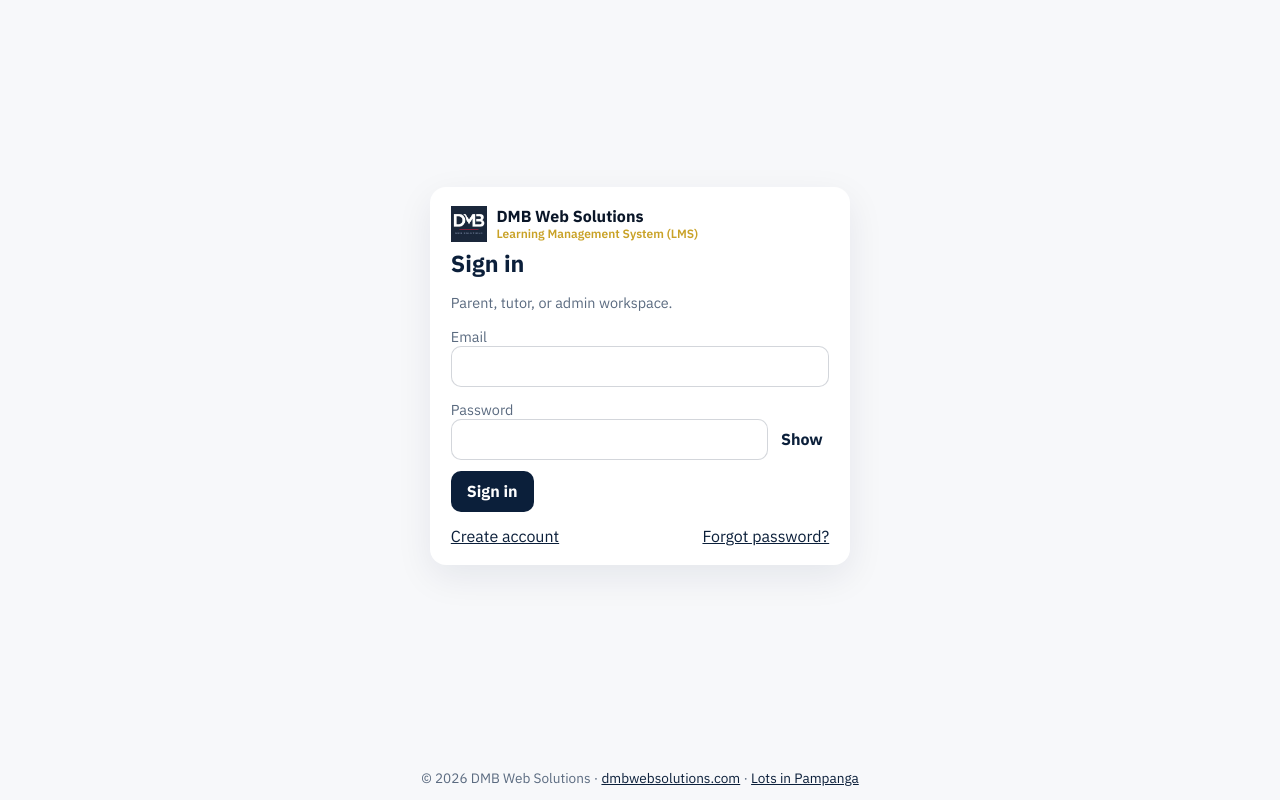
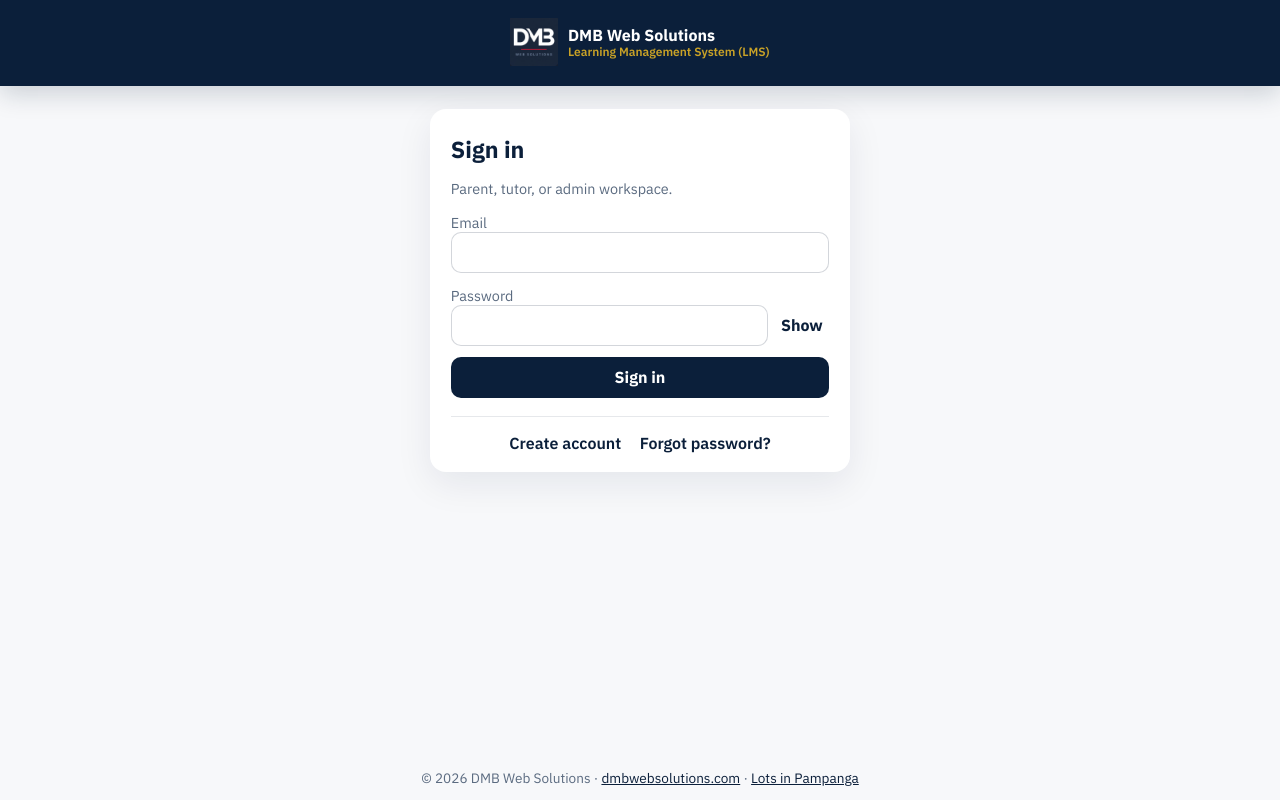
Before and after one commit to deo-bernal/DMB-LMS, a React (Create React App) app in the folder DMB.LMS.WEB/: page /lms/login in a window 1280 px wide. Built offline with nearby package versions, Linux system fonts and the light colour scheme; no server answers.

Commit message:
Put the LMS brand in a top header and group the login footer links.

```diff
--- a/DMB.LMS.WEB/src/index.css
+++ b/DMB.LMS.WEB/src/index.css
@@ -70,9 +70,40 @@
   box-shadow: var(--shadow);
   padding: 1.2rem 1.3rem;
 }
-.auth-page { min-height: calc(100vh - 48px); display: grid; place-items: center; padding: 2rem 1rem; }
+.auth-page {
+  min-height: calc(100vh - 48px);
+  display: flex;
+  flex-direction: column;
+  align-items: center;
+  padding: 0 1rem 2.4rem;
+}
+.auth-hero {
+  width: 100vw;
+  margin: 0 -1rem 1.4rem;
+  background: var(--navy);
+  color: #fff;
+  padding: 1.15rem 1.4rem 1.25rem;
+  display: flex;
+  justify-content: center;
+  box-shadow: 0 8px 24px rgba(11, 31, 58, 0.18);
+}
+.auth-hero .brand-name { color: #fff; }
+.auth-hero .brand-sub { color: var(--gold); max-width: none; }
+.auth-hero .brand img { width: 48px; height: 48px; }
 .auth-page .card { width: min(420px, 100%); }
-.auth-links { display: flex; justify-content: space-between; margin-top: 0.9rem; }
+.auth-page .card > button[type="submit"] { width: 100%; }
+.auth-links {
+  display: flex;
+  justify-content: center;
+  align-items: center;
+  flex-wrap: wrap;
+  gap: 0.35rem 1.15rem;
+  margin: 1.15rem 0 0;
+  padding-top: 1rem;
+  border-top: 1px solid var(--line);
+}
+.auth-links a { font-weight: 600; text-decoration: none; }
+.auth-links a:hover { text-decoration: underline; }
 .field { margin: 0.7rem 0; }
 .field label, .muted { color: var(--muted); font-size: 0.9rem; }
 h1 { margin: 0.4rem 0 0.8rem; color: var(--heading); font-size: 1.45rem; }
--- a/DMB.LMS.WEB/src/lms/components/auth/Activate.tsx
+++ b/DMB.LMS.WEB/src/lms/components/auth/Activate.tsx
@@ -1,7 +1,7 @@
 import { FormEvent, useState } from "react";
 import { Link, useSearchParams } from "react-router-dom";
 import http from "../../services/http.service";
-import BrandMark from "../layout/BrandMark";
+import AuthLayout from "./AuthLayout";
 
 export default function Activate() {
   const [params] = useSearchParams();
@@ -17,14 +17,14 @@
     }
   };
   return (
-    <div className="auth-page">
+    <AuthLayout>
       <form className="card" onSubmit={onSubmit}>
-        <BrandMark /><h1>Activate account</h1>
+        <h1>Activate account</h1>
         {message ? <p>{message}</p> : null}
         {error ? <p className="error">{error}</p> : null}
         <button type="submit">Activate</button>
         <div className="auth-links"><Link to="/login">Back to sign in</Link></div>
       </form>
-    </div>
+    </AuthLayout>
   );
 }
--- /dev/null
+++ b/DMB.LMS.WEB/src/lms/components/auth/AuthLayout.tsx
@@ -0,0 +1,13 @@
+import { ReactNode } from "react";
+import BrandMark from "../layout/BrandMark";
+
+export default function AuthLayout({ children }: { children: ReactNode }) {
+  return (
+    <div className="auth-page">
+      <header className="auth-hero">
+        <BrandMark />
+      </header>
+      {children}
+    </div>
+  );
+}
--- a/DMB.LMS.WEB/src/lms/components/auth/ForgotPassword.tsx
+++ b/DMB.LMS.WEB/src/lms/components/auth/ForgotPassword.tsx
@@ -1,7 +1,7 @@
 import { FormEvent, useState } from "react";
 import { Link } from "react-router-dom";
 import http from "../../services/http.service";
-import BrandMark from "../layout/BrandMark";
+import AuthLayout from "./AuthLayout";
 
 export default function ForgotPassword() {
   const [email, setEmail] = useState("");
@@ -12,14 +12,14 @@
     setMessage(res.data.message);
   };
   return (
-    <div className="auth-page">
+    <AuthLayout>
       <form className="card" onSubmit={onSubmit}>
-        <BrandMark /><h1>Forgot password</h1>
+        <h1>Forgot password</h1>
         {message ? <p>{message}</p> : null}
         <div className="field"><label>Email</label><input value={email} onChange={(e) => setEmail(e.target.value)} required /></div>
         <button type="submit">Send reset link</button>
         <div className="auth-links"><Link to="/login">Back to sign in</Link></div>
       </form>
-    </div>
+    </AuthLayout>
   );
 }
--- a/DMB.LMS.WEB/src/lms/components/auth/Login.tsx
+++ b/DMB.LMS.WEB/src/lms/components/auth/Login.tsx
@@ -1,7 +1,7 @@
 import { FormEvent, useState } from "react";
 import { Link, useNavigate } from "react-router-dom";
 import { useAuth } from "../../../contexts/JWTAuthContext";
-import BrandMark from "../layout/BrandMark";
+import AuthLayout from "./AuthLayout";
 import PasswordField from "./PasswordField";
 
 export default function Login() {
@@ -26,9 +26,8 @@
   };
 
   return (
-    <div className="auth-page">
+    <AuthLayout>
       <form className="card" onSubmit={onSubmit}>
-        <BrandMark />
         <h1>Sign in</h1>
         <p className="muted">Parent, tutor, or admin workspace.</p>
         {error ? <p className="error">{error}</p> : null}
@@ -40,6 +39,6 @@
           <Link to="/forgot-password">Forgot password?</Link>
         </div>
       </form>
-    </div>
+    </AuthLayout>
   );
 }
--- a/DMB.LMS.WEB/src/lms/components/auth/Register.tsx
+++ b/DMB.LMS.WEB/src/lms/components/auth/Register.tsx
@@ -1,7 +1,7 @@
 import { FormEvent, useState } from "react";
 import { Link } from "react-router-dom";
 import http from "../../services/http.service";
-import BrandMark from "../layout/BrandMark";
+import AuthLayout from "./AuthLayout";
 import PasswordField from "./PasswordField";
 
 export default function Register() {
@@ -21,9 +21,8 @@
   };
 
   return (
-    <div className="auth-page">
+    <AuthLayout>
       <form className="card" onSubmit={onSubmit}>
-        <BrandMark />
         <h1>Create account</h1>
         {message ? <p>{message}</p> : null}
         {error ? <p className="error">{error}</p> : null}
@@ -41,6 +40,6 @@
         <button type="submit">Create account</button>
         <div className="auth-links"><Link to="/login">Back to sign in</Link></div>
       </form>
-    </div>
+    </AuthLayout>
   );
 }
--- a/DMB.LMS.WEB/src/lms/components/auth/ResetPassword.tsx
+++ b/DMB.LMS.WEB/src/lms/components/auth/ResetPassword.tsx
@@ -1,7 +1,7 @@
 import { FormEvent, useState } from "react";
 import { Link, useSearchParams } from "react-router-dom";
 import http from "../../services/http.service";
-import BrandMark from "../layout/BrandMark";
+import AuthLayout from "./AuthLayout";
 import PasswordField from "./PasswordField";
 
 export default function ResetPassword() {
@@ -20,9 +20,9 @@
     }
   };
   return (
-    <div className="auth-page">
+    <AuthLayout>
       <form className="card" onSubmit={onSubmit}>
-        <BrandMark /><h1>Reset password</h1>
+        <h1>Reset password</h1>
         {message ? <p>{message}</p> : null}
         {error ? <p className="error">{error}</p> : null}
         <PasswordField label="New password" value={password} onChange={setPassword} autoComplete="new-password" />
@@ -30,6 +30,6 @@
         <button type="submit">Save password</button>
         <div className="auth-links"><Link to="/login">Back to sign in</Link></div>
       </form>
-    </div>
+    </AuthLayout>
   );
 }
```
